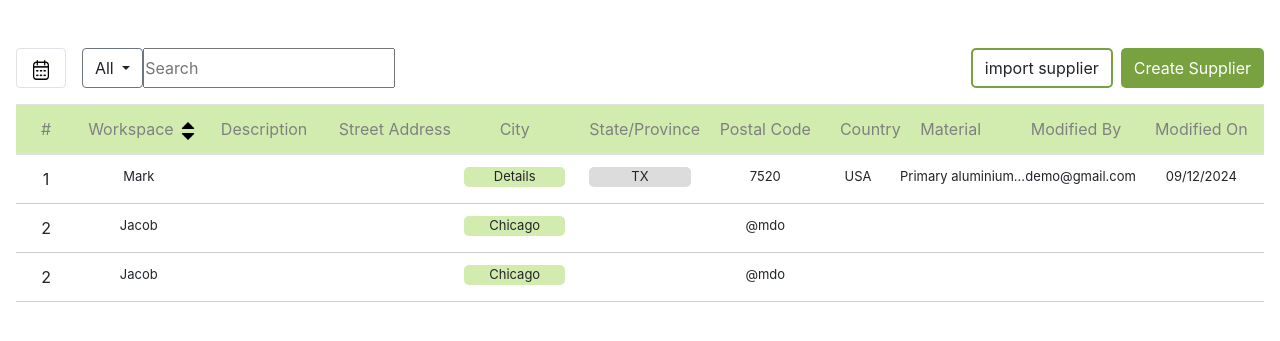
After one commit to abhilash-1411/-Frontend-Redesign, a Flask app: page /supplierGrid in a window 1280 px wide. The commit adds this page. Shown: the top 341 px of the page. Run offline with Flask 3, Linux system fonts and the light colour scheme; some libraries are stand-ins or nearby versions.

Commit message:
Supplier grid

```diff
--- a/main.py
+++ b/main.py
@@ -44,6 +44,10 @@ def workspaceProducts():
 def dataSetup():
     return render_template('datasetup.html')
 
+@app.route('/supplierGrid')
+def supplierGrid():
+    return render_template('supplierGrid.html')
+
 
 
 if __name__ == '__main__':
--- a/static/css/base.css
+++ b/static/css/base.css
@@ -384,3 +384,74 @@ h1 {
   height: 145px;
 }
 /* work-space Product */
+
+
+/* Supplier table */
+
+.supplier-btn1{
+  border: 2px solid #78A240;
+  border-radius: 5px;
+}
+.supplier-btn2{
+  background-color:#78A240;
+  border-radius: 5px;
+
+  color: white;
+}
+
+.supplier-table-head{
+  background-color:#d2ecb0;
+  color: gray;
+  font-weight: 400;
+  white-space:nowrap;
+}
+
+table {
+  table-layout: fixed; /* Set table layout to fixed */
+  border-spacing: 0;
+  width: 100%;
+  border-collapse: collapse;
+}
+td{
+  white-space: nowrap;
+  font-size: 13px;
+  text-align: center;
+  border-bottom: 1px solid #ccc;
+}
+th{
+  font-weight: 400;
+  width:50px;
+  text-align: center;
+  border-bottom: 1px solid #ccc;
+}
+#header-index{
+  width: 5px;
+}
+#header-country{
+  width: 10px;
+}
+.icon{
+  width: 20px; height: 20px;
+}
+
+.city-col {
+  display: flex;                /* Use flexbox */
+  justify-content: center;      /* Center horizontally */
+  align-items: center;          /* Center vertically */
+  height: 100%;
+  border-radius: 5px;                /* Ensure the div takes full height of the td */
+  background-color: #d2ecb0;   /* Optional: Set a background color */
+}
+.state-col {
+  display: flex;                /* Use flexbox */
+  justify-content: center;      /* Center horizontally */
+  align-items: center;
+  text-align: center;        /* Center vertically */
+  height: 100%;
+  border-radius: 5px;                /* Ensure the div takes full height of the td */
+  background-color: gainsboro;   /* Optional: Set a background color */
+}
+
+.inp::placeholder{
+  margin: 20px;
+}
--- /dev/null
+++ b/templates/supplierGrid.html
@@ -0,0 +1,99 @@
+<!DOCTYPE html>
+<html lang="en">
+<head>
+    <meta charset="UTF-8">
+    <meta name="viewport" content="width=device-width, initial-scale=1.0">
+    <title>Document</title>
+    <link rel="stylesheet" href="https://cdn.jsdelivr.net/npm/bootstrap@4.3.1/dist/css/bootstrap.min.css"
+    integrity="sha384-ggOyR0iXCbMQv3Xipma34MD+dH/1fQ784/j6cY/iJTQUOhcWr7x9JvoRxT2MZw1T" crossorigin="anonymous">
+<link href="{{ url_for('static', filename='css/base.css') }}" rel="stylesheet">
+</head>
+<body>
+    <div class="mx-3 mt-5">
+        <div class="d-flex justify-content-between">
+            <div class="d-flex justify-content-between">
+                <button class="btn bg-white border border-grey px-3">
+                    <img src="../static/img/calendar.png" alt="" class="img-fluid icon">
+                </button>
+                <div class="input-group mx-3 ">
+                    <button class="btn border border-secondary dropdown-toggle" type="button" data-bs-toggle="dropdown" aria-expanded="false">
+                        All
+                    </button>
+                    <ul class="dropdown-menu">
+                      <li><a class="dropdown-item" href="#">Action</a></li>
+                      <li><a class="dropdown-item" href="#">Another action</a></li>
+                      <li><a class="dropdown-item" href="#">Something else here</a></li>
+                      <li><hr class="dropdown-divider"></li>
+                      <li><a class="dropdown-item" href="#">Separated link</a></li>
+                    </ul>
+
+                    <input type="text" class="inp" aria-label="Text input with dropdown button" placeholder="Search">
+                </div>
+            </div>
+                <div class="d-flex justify-content-between ">
+                    <button type="button" class="btn supplier-btn1 mr-2">import supplier</button>
+                    <button type="button" class="btn supplier-btn2">Create Supplier</button>
+                </div>
+        </div>
+
+        <table class="table my-3">
+            <thead class="supplier-table-head">
+              <tr>
+                <th id="header-index">#</th>                     <!-- 1st child -->
+                <th id="header-workspace">Workspace <img src="../static/img/sort.png" class="icon" alt=""></th>         <!-- 2nd child -->
+                <th id="header-description">Description</th>     <!-- 3rd child -->
+                <th id="header-street">Street Address</th>       <!-- 4th child -->
+                <th id="header-city">City</th>                    <!-- 5th child -->
+                <th id="header-state">State/Province</th>        <!-- 6th child -->
+                <th id="header-postal">Postal Code</th>          <!-- 7th child -->
+                <th id="header-country">Country</th>              <!-- 8th child -->
+                <th id="header-material">Material</th>            <!-- 9th child -->
+                <th id="header-modified-by">Modified By</th>     <!-- 10th child -->
+                <th id="header-modified-on">Modified On</th>
+              </tr>
+            </thead>
+            <tbody>
+              <tr>
+                <th scope="row">1</th>
+                <td>Mark</td>
+                <td></td>
+                <td></td>
+                <td ><div class="city-col">Details</div></td>
+                <td ><div class="state-col">TX</div></td>
+                <td>7520</td>
+                <td>USA</td>
+                <td>Primary aluminium...</td>
+                <td>demo@gmail.com</td>
+                <td>09/12/2024</td>
+              </tr>
+              <tr>
+                <th scope="row">2</th>
+                <td>Jacob</td>
+                <td></td>
+                <td></td>
+                <td ><div class="city-col ">Chicago</div></td>
+                <td></td>
+                <td>@mdo</td>
+                <td></td>
+                <td></td>
+                <td></td>
+                <td></td>
+              </tr>
+              <tr>
+                <th scope="row">2</th>
+                <td>Jacob</td>
+                <td></td>
+                <td></td>
+                <td ><div class="city-col ">Chicago</div></td>
+                <td></td>
+                <td>@mdo</td>
+                <td></td>
+                <td></td>
+                <td></td>
+                <td></td>
+              </tr>
+            </tbody>
+          </table>
+    </div>
+</body>
+</html>
```
Also changed, not shown: static/img/calendar.png (added), static/img/search-interface-symbol.png (added), static/img/sort.png (added).
